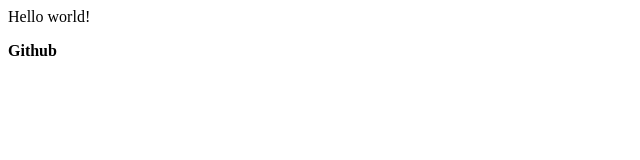
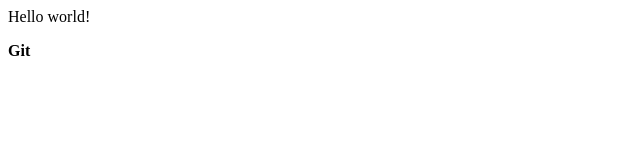
Before and after one commit to yaswanthteja/git_tutorials, a plain HTML site: page index.html in a window 1280 px wide. Shown: the full height of the page, 0-640 px from the left. Drawn offline with Linux system fonts and the light colour scheme.

Commit message:
index.html

```diff
--- a/index.html
+++ b/index.html
@@ -1,2 +1,2 @@
 <p>Hello world!</p>
-<p><b>Github</b></p>
+<p><b>Git</b></p>
```
